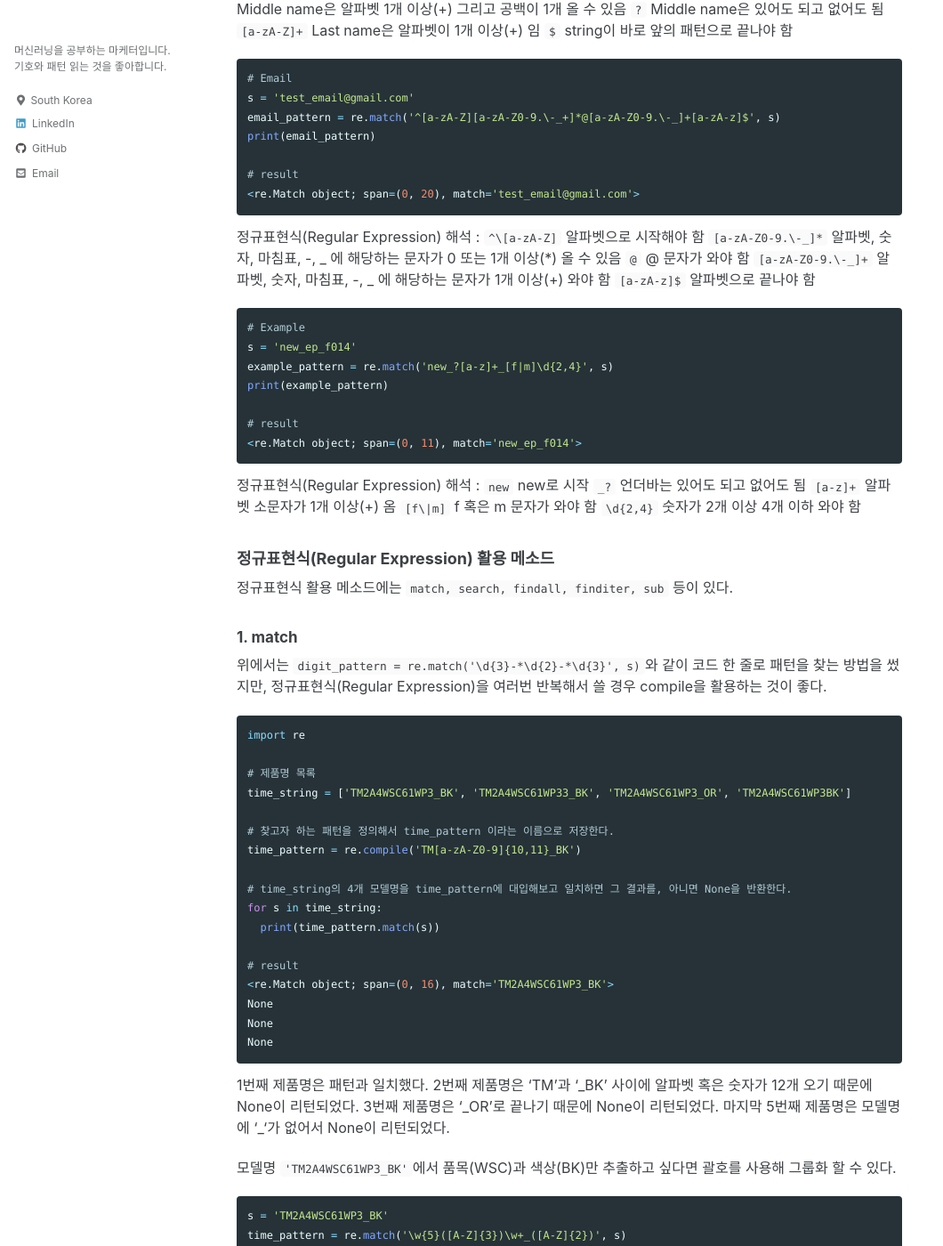
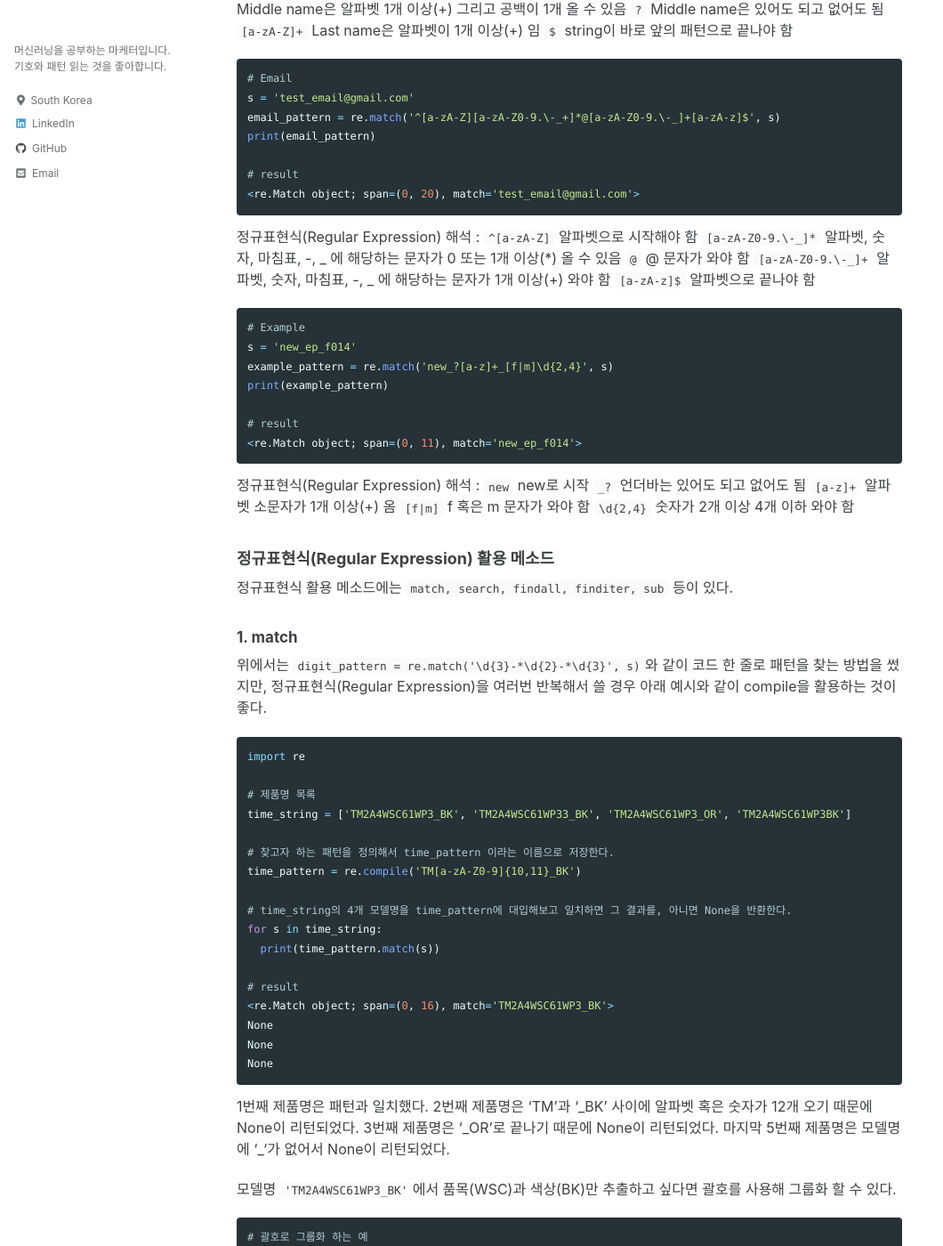
Before and after one commit to amoryoungakim/amoryoungakim.github.io, a Jekyll site: the page built from _posts/2020-09-19-regular-expression.md, in a window 1280 px wide and 1400 px high, scrolled down 2536 px. Shown: the whole window at 89% size, without its empty margins (0-1060 px from the left). Built offline with Jekyll 4.4.1, drawn with Linux system fonts in a browser that asks for light colours; cached includes are drawn as plain includes; some of the changed text lies outside the part shown.

Commit message:
Update 2020-09-19-regular-expression.md

````diff
--- a/_posts/2020-09-19-regular-expression.md
+++ b/_posts/2020-09-19-regular-expression.md
@@ -106,7 +106,7 @@ print(email_pattern)
 ```
 
 정규표현식(Regular Expression) 해석 :
-`^\[a-zA-Z]` 알파벳으로 시작해야 함 `[a-zA-Z0-9.\-_]*` 알파벳, 숫자, 마침표, -, _ 에 해당하는 문자가 0 또는 1개 이상(\*) 올 수 있음 `@` @ 문자가 와야 함 `[a-zA-Z0-9.\-_]+` 알파벳, 숫자, 마침표, -, _ 에 해당하는 문자가 1개 이상(+) 와야 함 `[a-zA-z]$` 알파벳으로 끝나야 함
+`^[a-zA-Z]` 알파벳으로 시작해야 함 `[a-zA-Z0-9.\-_]*` 알파벳, 숫자, 마침표, -, _ 에 해당하는 문자가 0 또는 1개 이상(\*) 올 수 있음 `@` @ 문자가 와야 함 `[a-zA-Z0-9.\-_]+` 알파벳, 숫자, 마침표, -, _ 에 해당하는 문자가 1개 이상(+) 와야 함 `[a-zA-z]$` 알파벳으로 끝나야 함
 
 ```python
 # Example
@@ -119,7 +119,7 @@ print(example_pattern)
 ```
 
 정규표현식(Regular Expression) 해석 :
-`new` new로 시작 `_?` 언더바는 있어도 되고 없어도 됨 `[a-z]+` 알파벳 소문자가 1개 이상(+) 옴 `[f\|m]` f 혹은 m 문자가 와야 함 `\d{2,4}` 숫자가 2개 이상 4개 이하 와야 함
+`new` new로 시작 `_?` 언더바는 있어도 되고 없어도 됨 `[a-z]+` 알파벳 소문자가 1개 이상(+) 옴 `[f|m]` f 혹은 m 문자가 와야 함 `\d{2,4}` 숫자가 2개 이상 4개 이하 와야 함
 
 
 ### 정규표현식(Regular Expression) 활용 메소드
@@ -128,7 +128,7 @@ print(example_pattern)
 
 #### 1. match
 
-위에서는 `digit_pattern = re.match('\d{3}-*\d{2}-*\d{3}', s)`와 같이 코드 한 줄로 패턴을 찾는 방법을 썼지만, 정규표현식(Regular Expression)을 여러번 반복해서 쓸 경우 compile을 활용하는 것이 좋다.
+위에서는 `digit_pattern = re.match('\d{3}-*\d{2}-*\d{3}', s)`와 같이 코드 한 줄로 패턴을 찾는 방법을 썼지만, 정규표현식(Regular Expression)을 여러번 반복해서 쓸 경우 아래 예시와 같이 compile을 활용하는 것이 좋다.
 
 ```python
 import re
@@ -155,6 +155,7 @@ None
 모델명 `'TM2A4WSC61WP3_BK'`에서 품목(WSC)과 색상(BK)만 추출하고 싶다면 괄호를 사용해 그룹화 할 수 있다.
 
 ```python
+# 괄호로 그룹화 하는 예
 s = 'TM2A4WSC61WP3_BK'
 time_pattern = re.match('\w{5}([A-Z]{3})\w+_([A-Z]{2})', s)
 print(time_pattern.group())
@@ -174,6 +175,7 @@ BK
 괄호 안에 `?P<name>`을 써서 그룹에 이름을 지정해 줄 수도 있다.
 
 ```python
+# ?P<name>으로 그룹에 이름 부여하기
 s = 'TM2A4WSC61WP3_BK'
 time_pattern = re.match('\w{5}(?P<category>[A-Z]{3})\w+_(?P<color>[A-Z]{2})', s)
 print(time_pattern.group('category'))
@@ -237,7 +239,7 @@ print(price_pattern)
 
 #### 4. finditer
 
-만약 패턴에 해당하는 모든 문자열을 찾아, `group(), start(), end(), span()` 메소드로 더 많은 정보를 얻고 싶다면 `finditer`를 써야 한다.
+만약 정규표현식(Regular Expression)과 일치하는 모든 문자열을 찾아, `group(), start(), end(), span()` 메소드로 얻을 수 있는 정보를 추출하고 싶다면 `finditer`를 써야 한다.
 
 ```python
 s = 'With Deal:	$5.94 + No Import Fees Deposit & $7.46 Shipping to Korea, Republic of'
````
Also changed, not shown: other parts of _posts/2020-09-19-regular-expression.md (+1 -1 lines).
